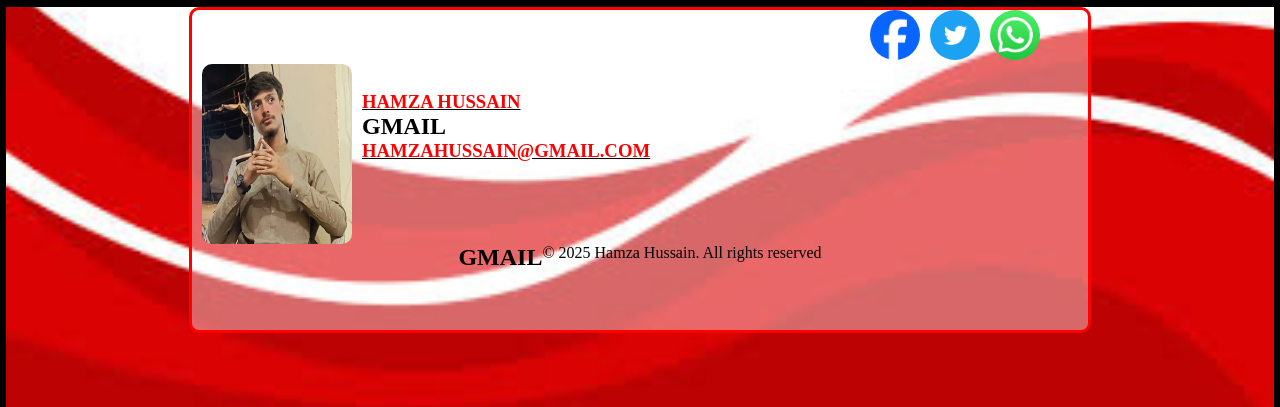
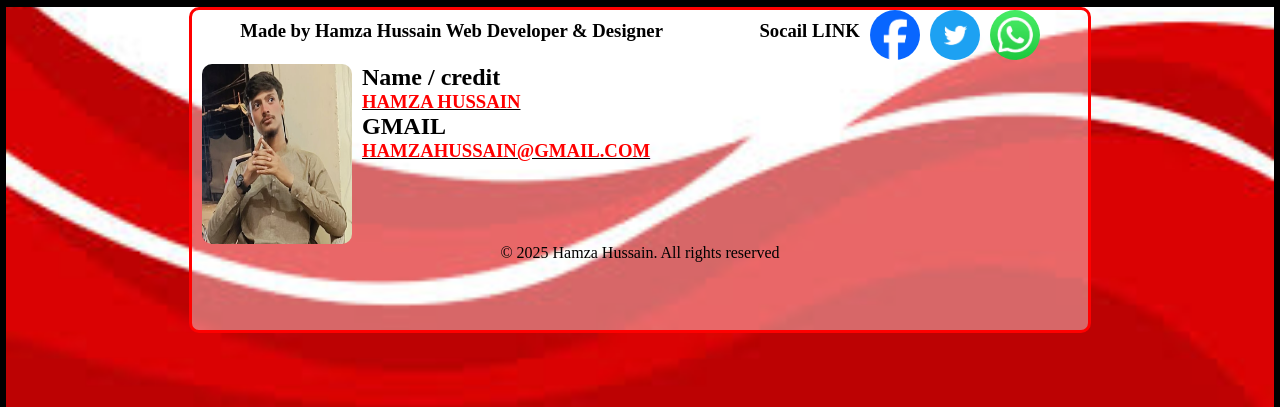
Before and after one commit to HazmaHussain/new-website-html-css, a plain HTML site: page index.html in a window 1280 px wide. Shown: the part 2043-2450 px from the top of the page. Drawn offline with Linux system fonts and the light colour scheme.

Commit message:
Update index.html

```diff
--- a/index.html
+++ b/index.html
@@ -221,10 +221,10 @@
         <div class="footer-info">
             <div class="footer-detal">
                 <div class="socail-detal">
-                    <h3 style="color: white;">Made by Hamza Hussain
+                    <h3>Made by Hamza Hussain
                         Web Developer & Designer</h3>
                     <div class="socail-link">
-                        <h3 style="color: white;">Socail LINK</h3>
+                        <h3>Socail LINK</h3>
                         <a href=""> <img src="facebook-img.png" alt=""></a>
                         <a href=""> <img src="twitter-img.png" alt=""></a>
                         <a href=""><img src="whatsapp-img.jpg" alt=""></a>
@@ -233,7 +233,7 @@
                 <div class="profile">
                     <img src="profile-img.jpg" alt="">
                     <div class="profile-name">
-                        <h2 style="color: white;">Name / credit</h2>
+                        <h2>Name / credit</h2>
                         <h3>HAMZA HUSSAIN</h3>
                         <h2 >GMAIL</h2>
                         <a href=""><h3>HAMZAHUSSAIN@GMAIL.COM</h3></a>
@@ -241,7 +241,6 @@
 
                 </div>
                 <div class="footer-last">
-                        <h2 >GMAIL</h2>
                     <span >&copy 2025 Hamza Hussain. All rights reserved </span>
                 </div>
             </div>
```
